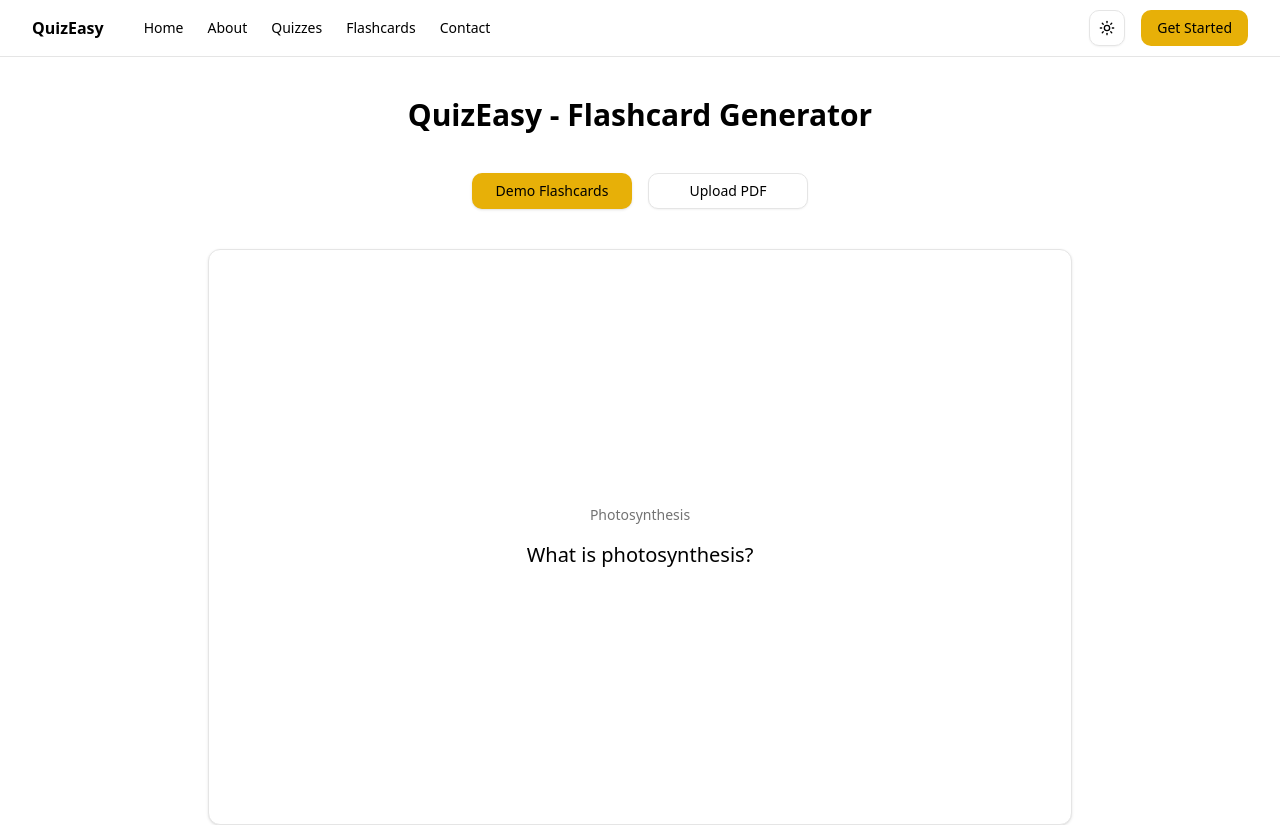
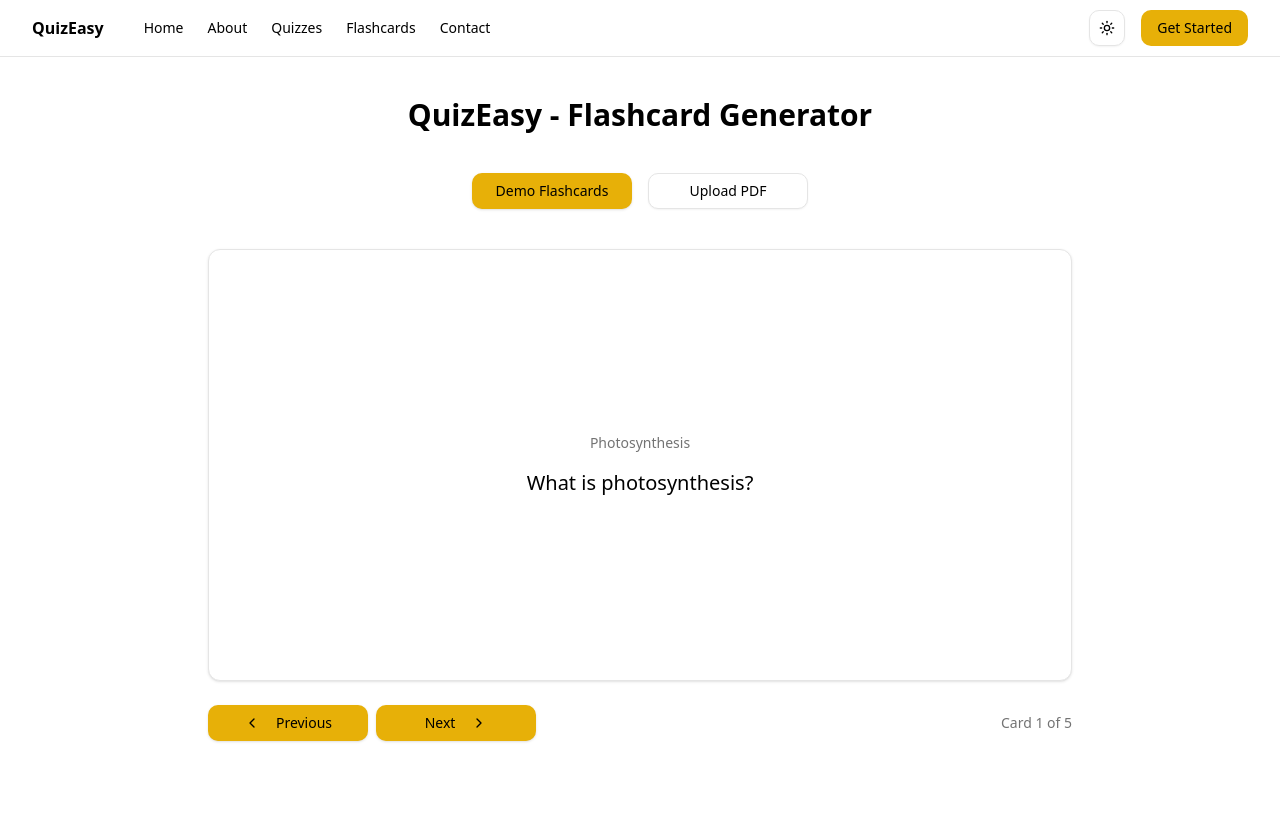
Before and after one commit to JayGuri/quizeasy, a Next.js app: page /flashcards in a window 1280 px wide. Shown: the top 825 px of the page. Built offline with nearby package versions, Linux system fonts and the light colour scheme.

Commit message:
Modified flashcard

```diff
--- a/app/flashcards/page.tsx
+++ b/app/flashcards/page.tsx
@@ -5,6 +5,7 @@ import { Card, CardContent } from "@/components/ui/card"
 import { Button } from "@/components/ui/button"
 import { Input } from "../../components/ui/input"
 import { Label } from "../../components/ui/label"
+import { ChevronLeft, ChevronRight } from "lucide-react"
 import { uploadPDF, getNextFlashcard, type Flashcard } from "../../lib/api"
 
 const demoFlashcards = [
@@ -104,6 +105,15 @@ export default function FlashcardsPage() {
     }
   }
 
+  const handlePreviousFlashcard = () => {
+    if (isDemoMode) {
+      setIsFlipped(false)
+      setCurrentCard((prev) => (prev - 1 + demoFlashcards.length) % demoFlashcards.length)
+    }
+    // Note: Previous functionality not available for generated flashcards
+    // as they are fetched sequentially from the API
+  }
+
   const toggleFlip = () => {
     setIsFlipped(!isFlipped)
   }
@@ -175,7 +185,7 @@ export default function FlashcardsPage() {
 
         {currentFlashcard && (
           <div className="relative mb-6">
-            <Card className="w-full aspect-[3/2] perspective">
+            <Card className="w-full aspect-[3/1.5] perspective">
               <CardContent
                 className={`absolute w-full h-full transition-transform duration-500 preserve-3d cursor-pointer ${
                   isFlipped ? "rotate-y-180" : ""
@@ -199,9 +209,16 @@ export default function FlashcardsPage() {
             </Card>
 
             <div className="mt-6 flex items-center justify-between">
-              <Button onClick={handleNextFlashcard} disabled={loading} className="w-40">
-                {loading ? "Loading..." : "Next Flashcard"}
-              </Button>
+              <div className="flex gap-2">
+                <Button onClick={handlePreviousFlashcard} disabled={loading || !isDemoMode} className="w-40">
+                  <ChevronLeft className="mr-2 h-4 w-4" />
+                  Previous
+                </Button>
+                <Button onClick={handleNextFlashcard} disabled={loading} className="w-40">
+                  Next
+                  <ChevronRight className="ml-2 h-4 w-4" />
+                </Button>
+              </div>
               <p className="text-sm text-muted-foreground">
                 {isDemoMode
                   ? `Card ${currentCard + 1} of ${demoFlashcards.length}`
```
